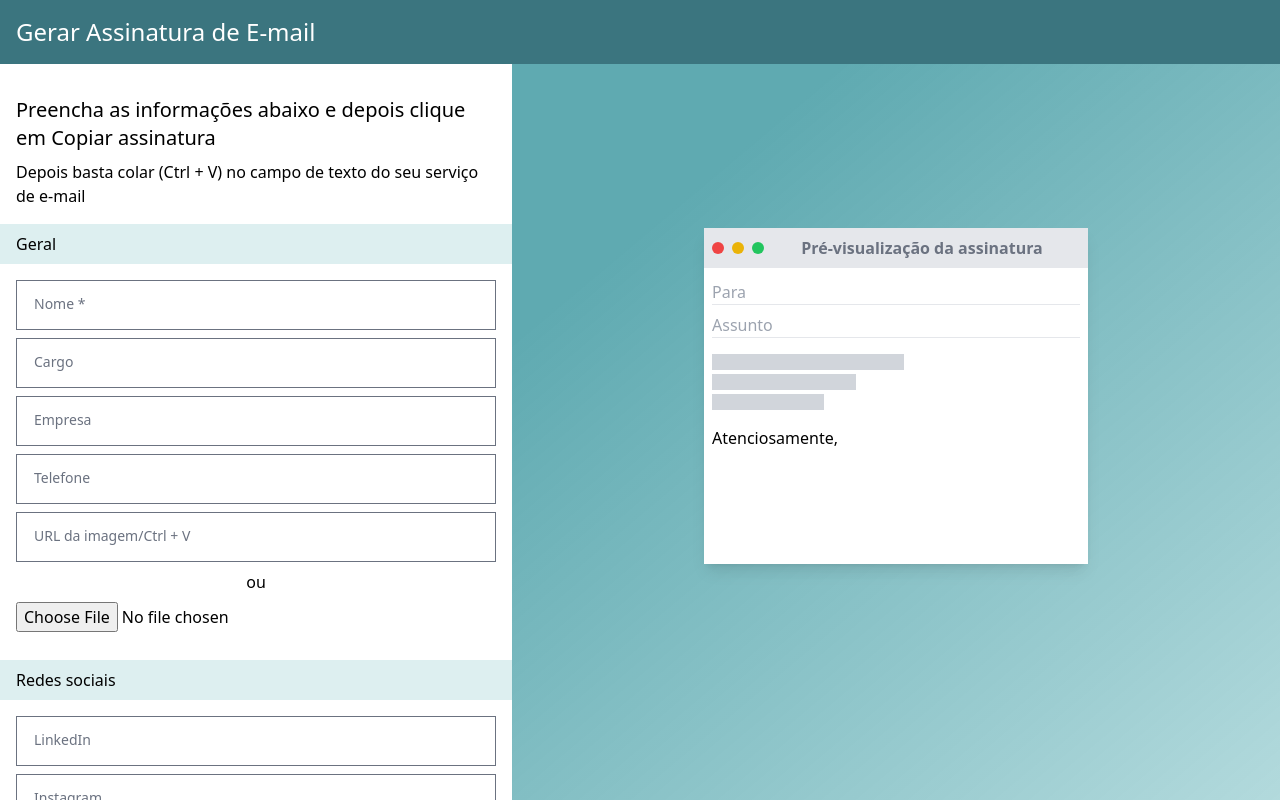
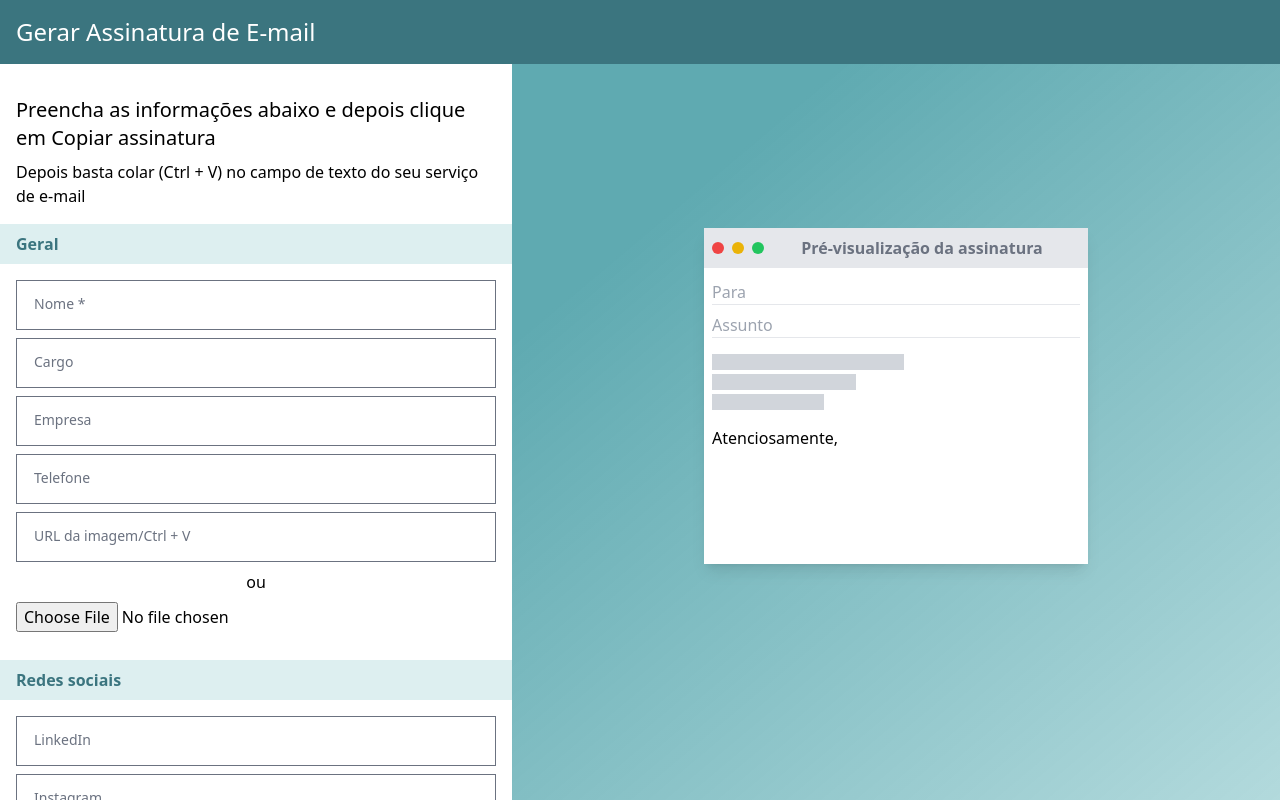
Before and after one commit to cgcdoss/email-signature-generator, a SvelteKit app: page / in a window 1280 px wide. Built offline with nearby package versions, Linux system fonts and the light colour scheme.

Commit message:
refactor: passando classes do tailwind do divider para a tag style

```diff
--- a/src/routes/components/Sidebar.svelte
+++ b/src/routes/components/Sidebar.svelte
@@ -49,7 +49,7 @@
         Depois basta colar (Ctrl + V) no campo de texto do seu serviço de e-mail
     </p>
 
-    <div class="divider p-2 px-4 -mx-4 mb-2">Geral</div>
+    <div class="divider mb-2">Geral</div>
 
     <InputFloatingLabel label="Nome *" bind:value={$infos.name} />
     <InputFloatingLabel label="Cargo" bind:value={$infos.cargo} />
@@ -80,7 +80,7 @@
         {/if}
     </div>
 
-    <div class="divider p-2 px-4 -mx-4 my-2">Redes sociais</div>
+    <div class="divider my-2">Redes sociais</div>
 
     <InputFloatingLabel
         label="LinkedIn"
@@ -94,6 +94,6 @@
 
 <style>
     .divider {
-        @apply bg-primary-100;
+        @apply bg-primary-100 text-primary-600 font-bold p-2 px-4 -mx-4;
     }
 </style>
```
